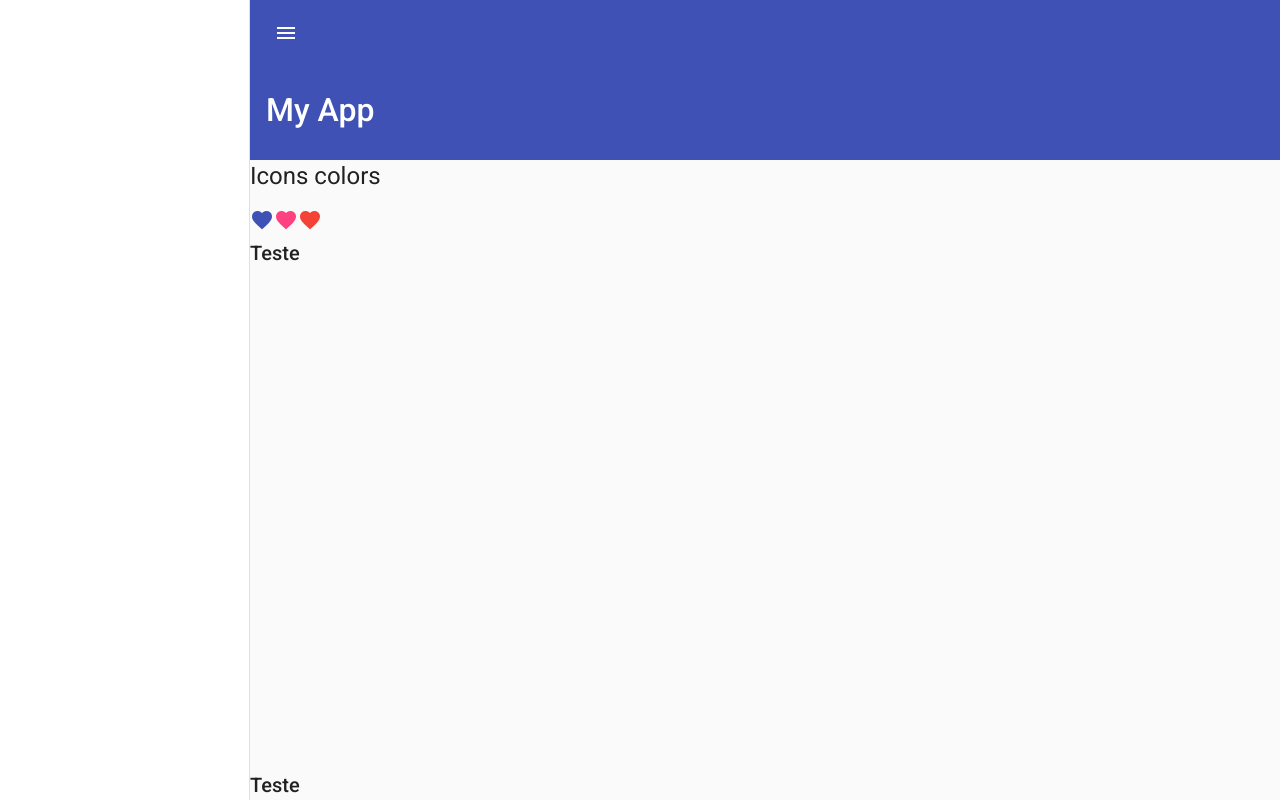
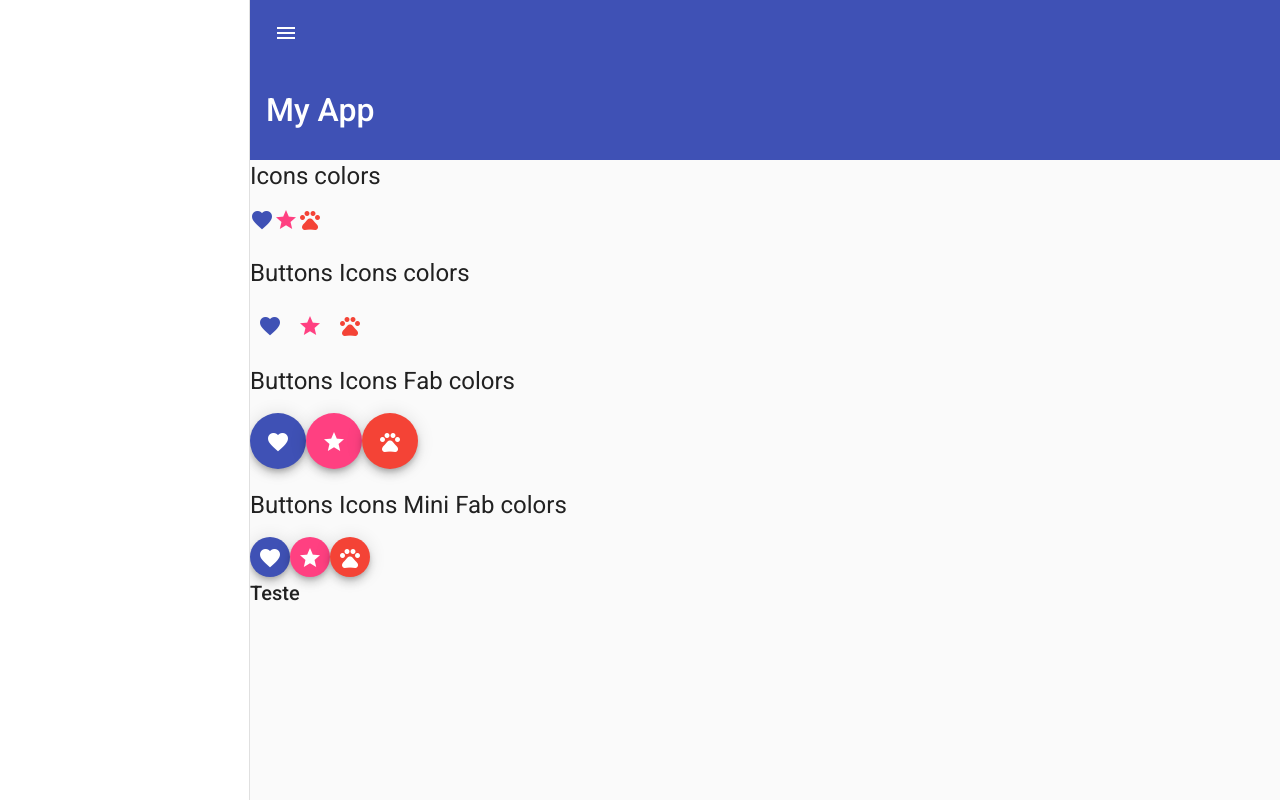
Before and after one commit to RodrigoSouzaCamelo/RxJS-Angular-Material, an Angular app in the folder Angular-Material/: page / in a window 1280 px wide. Built offline with nearby package versions, Linux system fonts and the light colour scheme.

Commit message:
Adição de botões do material

```diff
--- a/Angular-Material/src/app/buttons-icons/buttons-icons.component.html
+++ b/Angular-Material/src/app/buttons-icons/buttons-icons.component.html
@@ -1,4 +1,51 @@
-<h1>Icons colors</h1>
-<mat-icon color="primary">favorite</mat-icon>
-<mat-icon color="accent">favorite</mat-icon>
-<mat-icon color="warn">favorite</mat-icon>
+<div>
+    <h1>Icons colors</h1>
+    <mat-icon color="primary">favorite</mat-icon>
+    <mat-icon color="accent">star</mat-icon>
+    <mat-icon color="warn">pets</mat-icon>
+</div>
+
+<br/>
+
+<div>
+    <h1>Buttons Icons colors</h1>
+    <button mat-icon-button color="primary">
+        <mat-icon color="primary">favorite</mat-icon>
+    </button>
+    <button mat-icon-button color="accent">
+        <mat-icon color="accent">star</mat-icon>
+    </button>
+    <button mat-icon-button color="warn">
+        <mat-icon color="warn">pets</mat-icon>
+    </button>
+</div>
+
+<br/>
+
+<div>
+    <h1>Buttons Icons Fab colors</h1>
+    <button mat-fab color="primary">
+        <mat-icon>favorite</mat-icon>
+    </button>
+    <button mat-fab color="accent">
+        <mat-icon>star</mat-icon>
+    </button>
+    <button mat-fab color="warn">
+        <mat-icon>pets</mat-icon>
+    </button>
+</div>
+
+<br/>
+
+<div>
+    <h1>Buttons Icons Mini Fab colors</h1>
+    <button mat-mini-fab color="primary">
+        <mat-icon>favorite</mat-icon>
+    </button>
+    <button mat-mini-fab color="accent">
+        <mat-icon>star</mat-icon>
+    </button>
+    <button mat-mini-fab color="warn">
+        <mat-icon>pets</mat-icon>
+    </button>
+</div>
```
